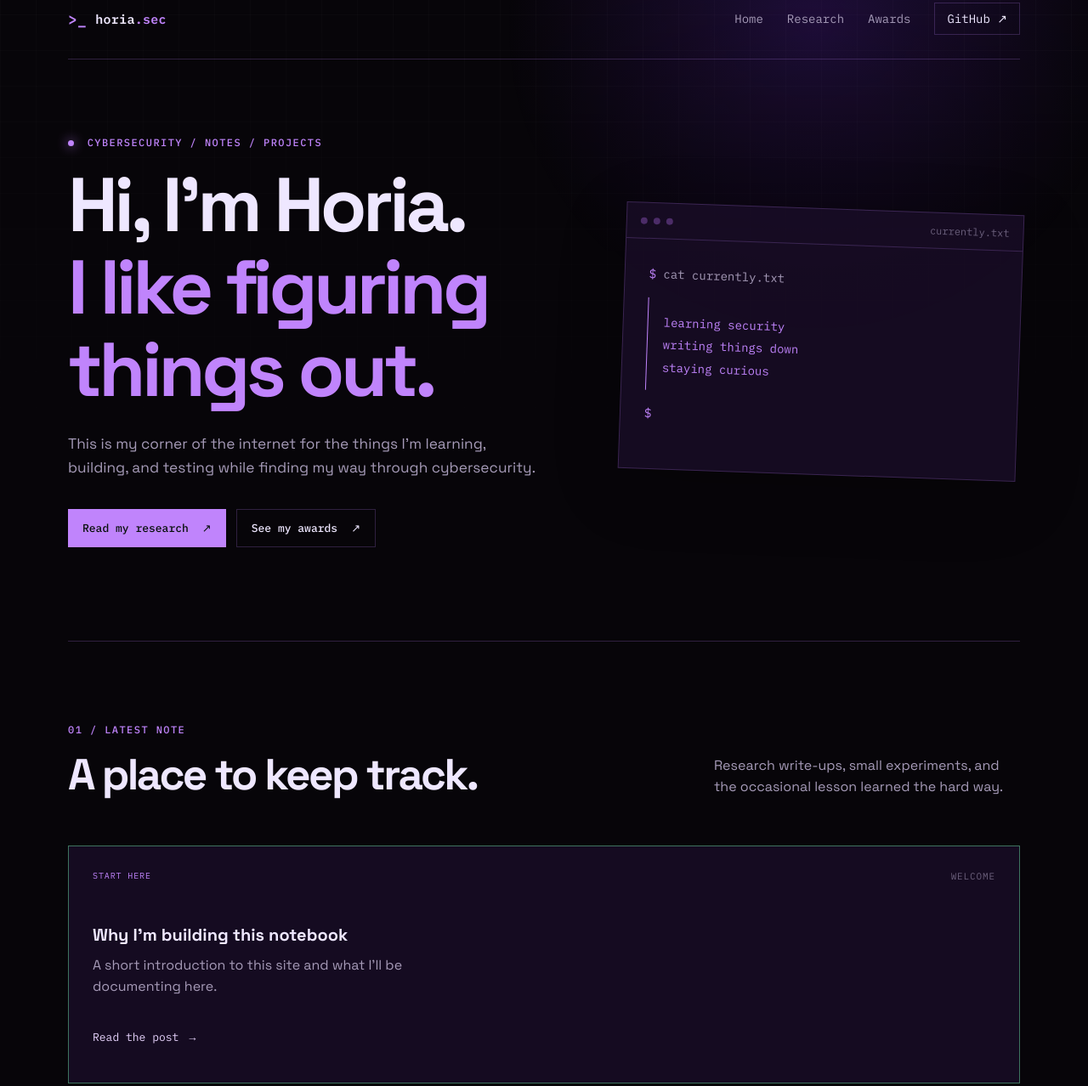
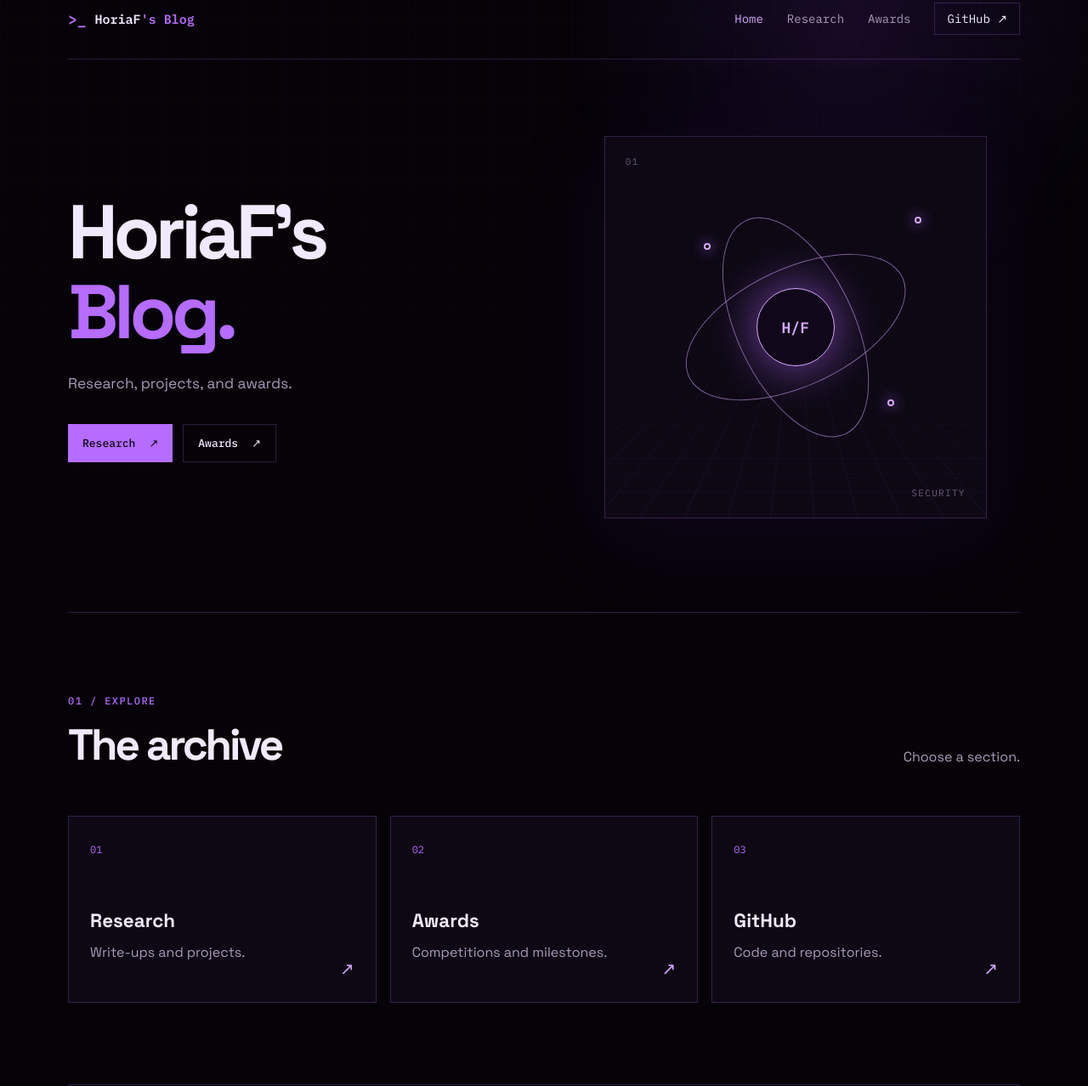
Before and after one commit to Horia-F/Horia-F.github.io, a plain HTML site: page index.html in a window 1280 px wide. Shown: the part 25-1303 px from the top of the page at 85% size. Drawn offline with Linux system fonts and the light colour scheme.

Commit message:
Simplify blog design and switch to black and purple

```diff
--- a/index.html
+++ b/index.html
@@ -3,8 +3,8 @@
   <head>
     <meta charset="utf-8" />
     <meta name="viewport" content="width=device-width, initial-scale=1" />
-    <meta name="description" content="Horia's cybersecurity research, projects, and learning notes." />
-    <title>Horia F. | Cybersecurity</title>
+    <meta name="description" content="HoriaF's Blog — research, projects, and achievements." />
+    <title>HoriaF's Blog</title>
     <link rel="preconnect" href="https://fonts.googleapis.com" />
     <link rel="preconnect" href="https://fonts.gstatic.com" crossorigin />
     <link href="https://fonts.googleapis.com/css2?family=IBM+Plex+Mono:wght@400;500;600&family=Space+Grotesk:wght@400;500;600;700&display=swap" rel="stylesheet" />
@@ -14,13 +14,13 @@
   <body>
     <div class="page-shell">
       <header class="site-header">
-        <a class="brand" href="index.html" aria-label="Horia F. home">
+        <a class="brand" href="index.html" aria-label="HoriaF's Blog home">
           <span class="brand-mark">&gt;_</span>
-          <span>horia<span class="accent">.sec</span></span>
+          <span>HoriaF<span class="accent">'s Blog</span></span>
         </a>
 
         <nav class="site-nav" aria-label="Primary navigation">
-          <a href="index.html">Home</a>
+          <a class="current" aria-current="page" href="index.html">Home</a>
           <a href="research.html">Research</a>
           <a href="awards.html">Awards</a>
           <a class="nav-button" href="https://github.com/Horia-F">GitHub ↗</a>
@@ -30,46 +30,56 @@
       <main id="top">
         <section class="hero" aria-labelledby="hero-title">
           <div class="hero-copy">
-            <p class="eyebrow"><span class="status-dot"></span> Cybersecurity / notes / projects</p>
-            <h1 id="hero-title">Hi, I’m Horia.<br /><span>I like figuring things out.</span></h1>
-            <p class="hero-text">
-              This is my corner of the internet for the things I’m learning, building, and testing
-              while finding my way through cybersecurity.
-            </p>
+            <h1 id="hero-title">HoriaF’s<br /><span>Blog.</span></h1>
+            <p class="hero-text">Research, projects, and awards.</p>
             <div class="hero-actions">
-              <a class="button button-primary" href="research.html">Read my research <span>↗</span></a>
-              <a class="button button-quiet" href="awards.html">See my awards <span>↗</span></a>
+              <a class="button button-primary" href="research.html">Research <span>↗</span></a>
+              <a class="button button-quiet" href="awards.html">Awards <span>↗</span></a>
             </div>
           </div>
 
-          <div class="terminal-card" aria-label="Current focus">
-            <div class="terminal-topbar">
-              <span></span><span></span><span></span>
-              <small>currently.txt</small>
-            </div>
-            <div class="terminal-body">
-              <p><span class="prompt">$</span> cat currently.txt</p>
-              <p class="terminal-output">learning security<br />writing things down<br />staying curious</p>
-              <p><span class="prompt">$</span> <span class="cursor">_</span></p>
-            </div>
+          <div class="abstract-card" aria-hidden="true">
+            <div class="abstract-grid"></div>
+            <div class="abstract-orbit orbit-one"></div>
+            <div class="abstract-orbit orbit-two"></div>
+            <div class="abstract-core">H/F</div>
+            <span class="abstract-node node-one"></span>
+            <span class="abstract-node node-two"></span>
+            <span class="abstract-node node-three"></span>
+            <span class="abstract-label label-top">01</span>
+            <span class="abstract-label label-bottom">SECURITY</span>
           </div>
         </section>
 
-        <section class="section latest-section" aria-labelledby="latest-title">
+        <section class="section explore-section" aria-labelledby="explore-title">
           <div class="section-heading">
             <div>
-              <p class="eyebrow">01 / Latest note</p>
-              <h2 id="latest-title">A place to keep track.</h2>
+              <p class="eyebrow">01 / Explore</p>
+              <h2 id="explore-title">The archive</h2>
             </div>
-            <p class="section-intro">Research write-ups, small experiments, and the occasional lesson learned the hard way.</p>
+            <p class="section-intro">Choose a section.</p>
           </div>
 
-          <article class="research-card featured-card">
-            <div class="card-meta"><span class="tag">START HERE</span><span>Welcome</span></div>
-            <h3>Why I’m building this notebook</h3>
-            <p>A short introduction to this site and what I’ll be documenting here.</p>
-            <a class="read-link" href="posts/welcome.html">Read the post <span>→</span></a>
-          </article>
+          <div class="explore-grid">
+            <a class="explore-card" href="research.html">
+              <span class="explore-number">01</span>
+              <h3>Research</h3>
+              <p>Write-ups and projects.</p>
+              <span class="card-arrow">↗</span>
+            </a>
+            <a class="explore-card" href="awards.html">
+              <span class="explore-number">02</span>
+              <h3>Awards</h3>
+              <p>Competitions and milestones.</p>
+              <span class="card-arrow">↗</span>
+            </a>
+            <a class="explore-card" href="https://github.com/Horia-F">
+              <span class="explore-number">03</span>
+              <h3>GitHub</h3>
+              <p>Code and repositories.</p>
+              <span class="card-arrow">↗</span>
+            </a>
+          </div>
         </section>
       </main>
 
--- a/style.css
+++ b/style.css
@@ -1,12 +1,13 @@
 :root {
-  --ink: #eee7ff;
-  --muted: #a69bb8;
-  --faint: #6c617d;
-  --green: #c084fc;
-  --cyan: #e9d5ff;
-  --line: rgba(192, 132, 252, 0.22);
-  --panel: rgba(26, 13, 40, 0.78);
-  --background: #070509;
+  --background: #050308;
+  --surface: #0d0814;
+  --surface-soft: #120b1c;
+  --ink: #f1eaff;
+  --muted: #a99bb8;
+  --faint: #6d5d7a;
+  --purple: #b56cff;
+  --purple-bright: #d6a8ff;
+  --line: rgba(181, 108, 255, 0.24);
 }
 
 * { box-sizing: border-box; }
@@ -25,84 +26,78 @@
   z-index: -1;
   pointer-events: none;
   content: "";
-  background: radial-gradient(circle at 75% 7%, rgba(109, 40, 217, 0.24), transparent 30%),
-    linear-gradient(rgba(255,255,255,0.018) 1px, transparent 1px),
-    linear-gradient(90deg, rgba(255,255,255,0.018) 1px, transparent 1px);
-  background-size: auto, 42px 42px, 42px 42px;
-  mask-image: linear-gradient(to bottom, black, transparent 80%);
+  background: radial-gradient(circle at 78% 8%, rgba(104, 44, 170, 0.2), transparent 27%),
+    linear-gradient(rgba(181, 108, 255, 0.025) 1px, transparent 1px),
+    linear-gradient(90deg, rgba(181, 108, 255, 0.025) 1px, transparent 1px);
+  background-size: auto, 48px 48px, 48px 48px;
+  mask-image: linear-gradient(to bottom, black, transparent 82%);
 }
 
 a { color: inherit; text-decoration: none; }
 .page-shell { width: min(1120px, calc(100% - 48px)); margin: auto; }
 .site-header { display: flex; align-items: center; justify-content: space-between; padding: 28px 0; border-bottom: 1px solid var(--line); }
-.brand { display: inline-flex; align-items: center; gap: 10px; color: var(--ink); font: 600 15px "IBM Plex Mono", monospace; letter-spacing: .02em; }
-.brand-mark { color: var(--green); font-size: 18px; }
-.accent, .eyebrow, .tag, .timeline-year, .prompt { color: var(--green); }
+.brand { display: inline-flex; align-items: center; gap: 10px; color: var(--ink); font: 600 15px "IBM Plex Mono", monospace; }
+.brand-mark, .accent, .eyebrow, .tag, .explore-number { color: var(--purple); }
+.brand-mark { font-size: 18px; }
 .site-nav { display: flex; align-items: center; gap: 28px; color: var(--muted); font: 14px "IBM Plex Mono", monospace; }
-.site-nav a:hover, .footer-links a:hover, .read-link:hover { color: var(--green); }
+.site-nav a:hover, .read-link:hover { color: var(--purple-bright); }
+.site-nav .current { color: var(--purple-bright); }
 .nav-button { padding: 9px 14px; border: 1px solid var(--line); color: var(--ink); }
-.hero { display: grid; grid-template-columns: 1.1fr .9fr; align-items: center; gap: 80px; min-height: 610px; padding: 90px 0 110px; }
+
+.hero { display: grid; grid-template-columns: 1.05fr .95fr; align-items: center; gap: 90px; min-height: 620px; padding: 90px 0 110px; }
+h1, h2, h3, p { margin-top: 0; }
+h1, h2 { letter-spacing: -.06em; line-height: 1.05; }
+h1 { max-width: 700px; margin-bottom: 24px; font-size: clamp(3.4rem, 7vw, 6.4rem); }
+h1 span { color: var(--purple); }
+h2 { margin-bottom: 16px; font-size: clamp(2.2rem, 4vw, 3.6rem); }
+h3 { margin-bottom: 10px; line-height: 1.2; }
 .eyebrow { margin: 0 0 18px; font: 500 12px "IBM Plex Mono", monospace; letter-spacing: .12em; text-transform: uppercase; }
-.status-dot { display: inline-block; width: 7px; height: 7px; margin-right: 7px; border-radius: 50%; background: var(--green); box-shadow: 0 0 14px var(--green); }
-h1, h2, h3, p { margin-top: 0; }
-h1, h2 { letter-spacing: -.05em; line-height: 1.08; }
-h1 { max-width: 700px; margin-bottom: 26px; font-size: clamp(3.2rem, 7vw, 6.2rem); }
-h1 span { color: var(--green); }
-h2 { margin-bottom: 16px; font-size: clamp(2.2rem, 4vw, 3.6rem); }
-h3 { margin-bottom: 10px; font-size: 1.25rem; line-height: 1.25; }
-.hero-text { max-width: 560px; color: var(--muted); font-size: 1.08rem; }
+.hero-text { max-width: 500px; margin-bottom: 0; color: var(--muted); font-size: 1.08rem; }
 .hero-actions { display: flex; flex-wrap: wrap; gap: 12px; margin-top: 34px; }
 .button { display: inline-flex; align-items: center; gap: 16px; padding: 13px 17px; font: 500 13px "IBM Plex Mono", monospace; }
-.button-primary { color: #06100b; background: var(--green); }
+.button-primary { color: #0b0512; background: var(--purple); }
+.button-primary:hover { background: var(--purple-bright); }
 .button-quiet { border: 1px solid var(--line); color: var(--ink); }
-.terminal-card { border: 1px solid var(--line); background: var(--panel); box-shadow: 0 20px 80px rgba(0,0,0,.2); transform: rotate(2deg); }
-.terminal-topbar { display: flex; align-items: center; gap: 7px; padding: 13px 16px; border-bottom: 1px solid var(--line); }
-.terminal-topbar span { width: 8px; height: 8px; border-radius: 50%; background: #4c2c68; }
-.terminal-topbar small { margin-left: auto; color: var(--faint); font: 12px "IBM Plex Mono", monospace; }
-.terminal-body { min-height: 270px; padding: 28px; color: var(--muted); font: 14px/1.9 "IBM Plex Mono", monospace; }
-.terminal-output { padding: 16px 0 14px 18px; color: var(--green); border-left: 1px solid var(--green); }
-.cursor { animation: blink 1.1s step-end infinite; color: var(--green); }
-@keyframes blink { 50% { opacity: 0; } }
+
+.abstract-card { position: relative; width: 100%; max-width: 450px; aspect-ratio: 1; overflow: hidden; border: 1px solid var(--line); background: radial-gradient(circle at 50% 50%, rgba(181, 108, 255, .16), transparent 32%), var(--surface); box-shadow: 0 25px 100px rgba(72, 22, 113, .18); }
+.abstract-grid { position: absolute; inset: 0; opacity: .55; background: linear-gradient(rgba(181,108,255,.08) 1px, transparent 1px), linear-gradient(90deg, rgba(181,108,255,.08) 1px, transparent 1px); background-size: 34px 34px; transform: perspective(400px) rotateX(55deg) scale(1.5); transform-origin: center bottom; }
+.abstract-orbit { position: absolute; top: 50%; left: 50%; border: 1px solid rgba(214,168,255,.56); border-radius: 50%; transform: translate(-50%, -50%); }
+.orbit-one { width: 62%; height: 31%; transform: translate(-50%, -50%) rotate(-25deg); }
+.orbit-two { width: 31%; height: 62%; transform: translate(-50%, -50%) rotate(-25deg); }
+.abstract-core { position: absolute; top: 50%; left: 50%; display: grid; width: 92px; height: 92px; place-items: center; border: 1px solid var(--purple-bright); border-radius: 50%; color: var(--purple-bright); background: #10071a; box-shadow: 0 0 45px rgba(181,108,255,.45); font: 600 18px "IBM Plex Mono", monospace; transform: translate(-50%, -50%); }
+.abstract-node { position: absolute; width: 8px; height: 8px; border: 2px solid var(--purple-bright); border-radius: 50%; background: var(--background); box-shadow: 0 0 16px var(--purple); }
+.node-one { top: 28%; left: 26%; }
+.node-two { top: 69%; right: 24%; }
+.node-three { right: 17%; top: 21%; }
+.abstract-label { position: absolute; color: var(--faint); font: 11px "IBM Plex Mono", monospace; letter-spacing: .12em; }
+.label-top { top: 22px; left: 24px; }
+.label-bottom { right: 24px; bottom: 22px; }
+
 .section { padding: 96px 0; border-top: 1px solid var(--line); }
 .section-heading { display: flex; justify-content: space-between; align-items: end; gap: 40px; margin-bottom: 40px; }
 .section-intro { max-width: 360px; color: var(--muted); }
-.research-grid { display: grid; grid-template-columns: repeat(2, 1fr); gap: 18px; }
-.research-card { min-height: 280px; padding: 28px; border: 1px solid var(--line); background: var(--panel); }
-.featured-card { border-color: rgba(114,241,170,.45); }
-.muted-card { color: var(--muted); }
-.muted-card h3 { color: var(--ink); }
-.card-meta { display: flex; justify-content: space-between; gap: 15px; margin-bottom: 50px; color: var(--faint); font: 11px "IBM Plex Mono", monospace; text-transform: uppercase; letter-spacing: .08em; }
-.tag { font-size: 10px; }
-.research-card p { max-width: 450px; color: var(--muted); }
-.read-link { display: inline-flex; gap: 12px; margin-top: 22px; color: var(--cyan); font: 13px "IBM Plex Mono", monospace; }
-.disabled { color: var(--faint); }
-.split-section { display: grid; grid-template-columns: .8fr 1.2fr; gap: 100px; }
-.timeline { border-top: 1px solid var(--line); }
-.timeline-item { display: grid; grid-template-columns: 80px 1fr; gap: 22px; padding: 24px 0; border-bottom: 1px solid var(--line); }
-.timeline-year { font: 13px "IBM Plex Mono", monospace; }
-.timeline-item p { margin-bottom: 0; color: var(--muted); }
-.placeholder-item { opacity: .55; }
-.about-section { display: grid; grid-template-columns: .8fr 1.2fr; gap: 100px; }
-.about-section > div:last-child { max-width: 650px; }
-.about-section p { color: var(--muted); font-size: 1.08rem; }
-.about-number { color: var(--faint); font: 600 clamp(4rem, 10vw, 9rem) "IBM Plex Mono", monospace; letter-spacing: -.12em; }
-.principle { display: flex; gap: 20px; align-items: center; margin-top: 34px; padding-top: 20px; border-top: 1px solid var(--line); color: var(--ink) !important; font: 13px "IBM Plex Mono", monospace !important; }
-.principle span { color: var(--green); }
+.explore-grid { display: grid; grid-template-columns: repeat(3, 1fr); gap: 16px; }
+.explore-card { position: relative; min-height: 220px; padding: 25px; border: 1px solid var(--line); background: var(--surface); transition: border-color .2s, transform .2s, background .2s; }
+.explore-card:hover { border-color: var(--purple); background: var(--surface-soft); transform: translateY(-4px); }
+.explore-number { font: 12px "IBM Plex Mono", monospace; }
+.explore-card h3 { margin-top: 60px; font-size: 1.4rem; }
+.explore-card p { margin-bottom: 0; color: var(--muted); }
+.card-arrow { position: absolute; right: 25px; bottom: 23px; color: var(--purple-bright); font-size: 20px; }
+
 .site-footer { display: grid; grid-template-columns: 1fr auto; gap: 25px; align-items: end; padding: 70px 0 35px; border-top: 1px solid var(--line); }
-.site-footer h2 { margin-bottom: 0; }
-.footer-links { display: flex; gap: 25px; color: var(--cyan); font: 13px "IBM Plex Mono", monospace; }
-.copyright { grid-column: 1 / -1; margin: 35px 0 0; color: var(--faint); font: 11px "IBM Plex Mono", monospace; }
-.simple-footer { grid-template-columns: 1fr auto; }
-.simple-footer .copyright { grid-column: auto; margin: 0; }
+.copyright { grid-column: auto; margin: 0; color: var(--faint); font: 11px "IBM Plex Mono", monospace; }
+.read-link { display: inline-flex; gap: 12px; margin-top: 22px; color: var(--purple-bright); font: 13px "IBM Plex Mono", monospace; }
+
 .inner-page { max-width: 900px; margin: 0 auto; padding: 95px 0 130px; }
 .page-lead { max-width: 620px; margin: 0 0 55px; color: var(--muted); font-size: 1.15rem; }
 .page-list { display: grid; gap: 18px; }
-.page-card { padding: 30px; border: 1px solid var(--line); background: var(--panel); }
+.page-card { padding: 30px; border: 1px solid var(--line); background: var(--surface); }
 .page-card h2 { margin-bottom: 12px; font-size: 1.6rem; letter-spacing: -.03em; }
 .page-card p { max-width: 650px; color: var(--muted); }
+.card-meta { display: flex; justify-content: space-between; gap: 15px; margin-bottom: 45px; color: var(--faint); font: 11px "IBM Plex Mono", monospace; text-transform: uppercase; letter-spacing: .08em; }
+.tag { font-size: 10px; }
 .empty-state { padding: 35px 30px; border: 1px dashed var(--line); color: var(--muted); }
 .empty-state p { margin: 0; }
-.site-nav .current { color: var(--green); }
 
 @media (max-width: 760px) {
   .page-shell { width: min(100% - 32px, 600px); }
@@ -110,17 +105,12 @@
   .site-nav { flex-wrap: wrap; justify-content: end; gap: 10px 16px; font-size: 12px; }
   .nav-button { display: none; }
   .hero { display: block; min-height: auto; padding: 75px 0 90px; }
-  .terminal-card { margin: 65px 10px 0; transform: rotate(1deg); }
+  .abstract-card { margin: 65px auto 0; }
   .section { padding: 70px 0; }
-  .section-heading, .split-section, .about-section { display: block; }
-  .section-heading { margin-bottom: 28px; }
+  .section-heading { display: block; margin-bottom: 28px; }
   .section-intro { margin-top: 20px; }
-  .research-grid { grid-template-columns: 1fr; }
-  .timeline { margin-top: 35px; }
-  .about-label { margin-bottom: 35px; }
-  .about-number { font-size: 5rem; }
+  .explore-grid { grid-template-columns: 1fr; }
+  .inner-page { padding: 70px 0 90px; }
   .site-footer { display: block; }
-  .footer-links { margin-top: 28px; }
-  .simple-footer .read-link { margin-top: 20px; }
-  .inner-page { padding: 70px 0 90px; }
+  .site-footer .read-link { margin-top: 20px; }
 }
```
Also changed, not shown: awards.html (+2 -2 lines), posts/welcome.html (deleted, +0 -35 lines), research.html (+3 -9 lines).
